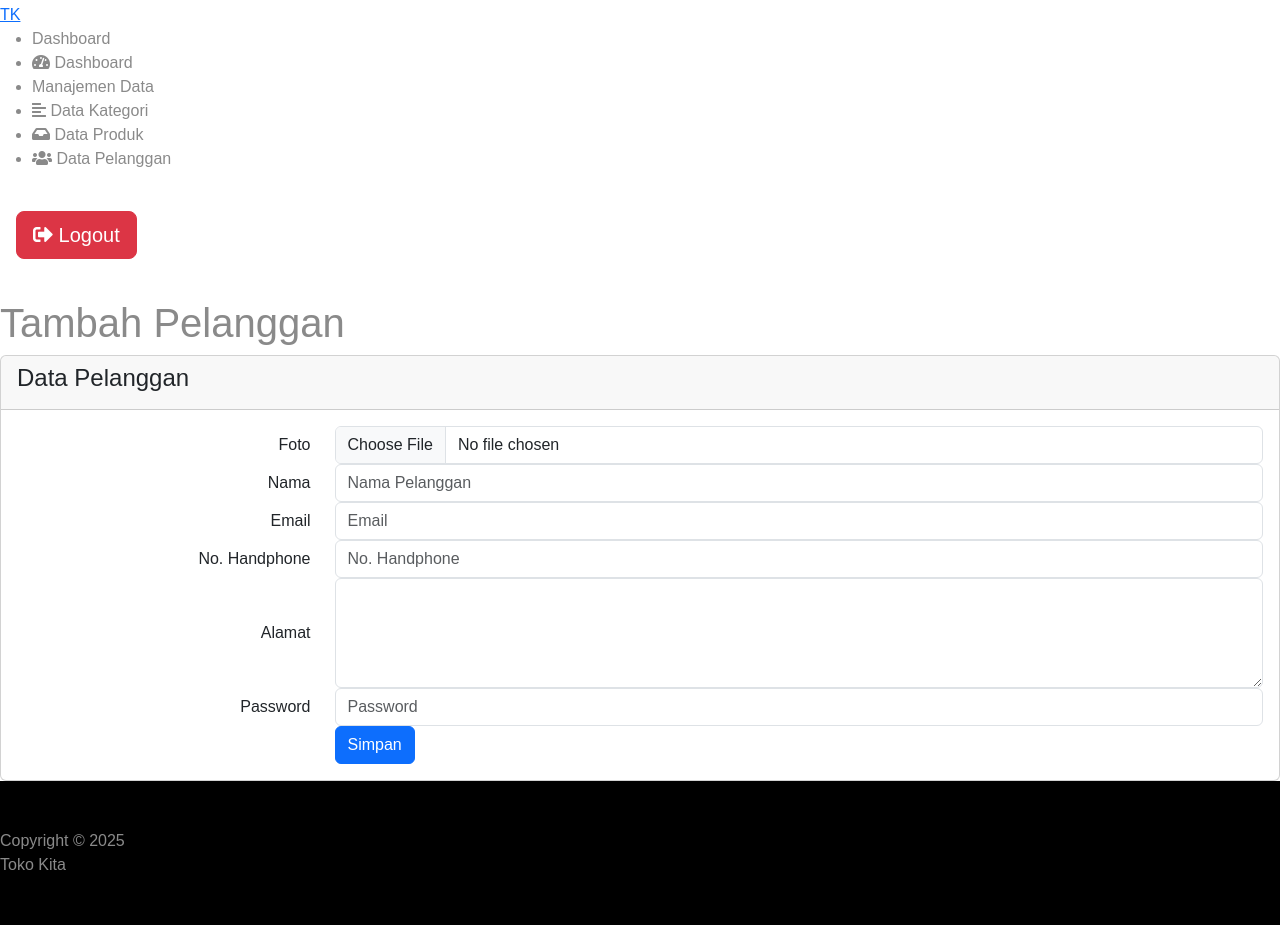
After one commit to zeddlabs/toko-kita, a PHP site: page /pelanggan/tambah.php in a window 1280 px wide. The commit adds this page. Shown: the part 377-1302 px from the top of the page. Run offline with PHP 8.4, Linux system fonts and the light colour scheme; the visitor is signed in with stand-in values (Sample User, id 1); some libraries are stand-ins or nearby versions.

Commit message:
feat: add crud customer feature

```diff
--- /dev/null
+++ b/pelanggan/tambah.php
@@ -0,0 +1,120 @@
+<?php
+include '../template/header.php';
+
+if (isset($_POST['simpan'])) {
+  $nama = htmlspecialchars(mysqli_real_escape_string($conn, $_POST['nama']));
+  $email = htmlspecialchars(mysqli_real_escape_string($conn, $_POST['email']));
+  $no_hp = htmlspecialchars(mysqli_real_escape_string($conn, $_POST['no_hp']));
+  $alamat = htmlspecialchars(mysqli_real_escape_string($conn, $_POST['alamat']));
+  $password = $_POST['password'];
+  $password = password_hash(password: $password, algo: PASSWORD_DEFAULT);
+
+  $foto = '';
+  if (!empty($_FILES['foto']['name'])) {
+    $foto = $_FILES['foto']['name']; // image.user.png
+    $foto_tmp = $_FILES['foto']['tmp_name'];
+
+    $ext_foto = explode('.', $foto);
+
+    $nama_foto = uniqid() . '_' . time() . '.' . end($ext_foto);
+
+    move_uploaded_file($foto_tmp, '../uploads/' . $nama_foto);
+  }
+
+  $query_user = "INSERT INTO users (nama, email, password, role, foto) VALUES ('$nama', '$email', '$password', 'pelanggan', '$nama_foto')";
+
+  $result = mysqli_query($conn, $query_user);
+
+  $user_id = mysqli_insert_id($conn);
+  $query_pelanggan = "INSERT INTO pelanggan (nama, alamat, no_hp, user_id) VALUES ('$nama', '$alamat', '$no_hp', '$user_id')";
+  $result = mysqli_query($conn, $query_pelanggan);
+
+  if ($result) {
+    echo "<script>alert('Data berhasil disimpan!'); window.location.href = '/pelanggan/index.php';</script>";
+  } else {
+    echo "<script>alert('Data gagal disimpan!'); window.location.href = '/pelanggan/index.php';</script>";
+  }
+}
+?>
+
+<!-- Main Content -->
+<div class="main-content">
+  <section class="section">
+    <div class="section-header">
+      <h1>Tambah Pelanggan</h1>
+    </div>
+
+    <div class="section-body">
+      <div class="row">
+        <div class="col-12">
+          <div class="card">
+            <div class="card-header">
+              <h4>Data Pelanggan</h4>
+            </div>
+            <div class="card-body">
+              <form action="" method="post" enctype="multipart/form-data">
+                <div class="row align-items-center form-group">
+                  <div class="col-md-3 d-flex justify-content-end">
+                    <label>Foto</label>
+                  </div>
+                  <div class="col-md-9">
+                    <input type="file" class="form-control" name="foto" accept="image/jpg, image/jpeg, image/png">
+                  </div>
+                </div>
+                <div class="row align-items-center form-group">
+                  <div class="col-md-3 d-flex justify-content-end">
+                    <label>Nama</label>
+                  </div>
+                  <div class="col-md-9">
+                    <input type="text" class="form-control" placeholder="Nama Pelanggan" name="nama" required>
+                  </div>
+                </div>
+                <div class="row align-items-center form-group">
+                  <div class="col-md-3 d-flex justify-content-end">
+                    <label>Email</label>
+                  </div>
+                  <div class="col-md-9">
+                    <input type="email" class="form-control" placeholder="Email" name="email" required>
+                  </div>
+                </div>
+                <div class="row align-items-center form-group">
+                  <div class="col-md-3 d-flex justify-content-end">
+                    <label>No. Handphone</label>
+                  </div>
+                  <div class="col-md-9">
+                    <input type="text" class="form-control" placeholder="No. Handphone" name="no_hp" required>
+                  </div>
+                </div>
+                <div class="row align-items-center form-group">
+                  <div class="col-md-3 d-flex justify-content-end">
+                    <label>Alamat</label>
+                  </div>
+                  <div class="col-md-9">
+                    <textarea name="alamat" id="alamat" class="form-control" rows="4" required></textarea>
+                  </div>
+                </div>
+                <div class="row align-items-center form-group">
+                  <div class="col-md-3 d-flex justify-content-end">
+                    <label>Password</label>
+                  </div>
+                  <div class="col-md-9">
+                    <input type="password" class="form-control" placeholder="Password" name="password" required>
+                  </div>
+                </div>
+
+                <div class="row">
+                  <div class="col-md-3"></div>
+                  <div class="col-md-9">
+                    <input type="submit" class="btn btn-primary" value="Simpan" name="simpan">
+                  </div>
+                </div>
+              </form>
+            </div>
+          </div>
+        </div>
+      </div>
+    </div>
+  </section>
+</div>
+
+<?php include '../template/footer.php'; ?>
--- a/template/header.php
+++ b/template/header.php
@@ -87,8 +87,11 @@ $url = explode("/", $_SERVER['REQUEST_URI']);
                   class="fa fa-align-left"></i>
                 <span>Data Kategori</span></a></li>
             <li class="<?= ($url[1] == 'produk') ? 'active' : '' ?>"><a class="nav-link" href="/produk/index.php"><i
-                  class="fa fa-align-left"></i>
+                  class="fa fa-inbox"></i>
                 <span>Data Produk</span></a></li>
+            <li class="<?= ($url[1] == 'pelanggan') ? 'active' : '' ?>"><a class="nav-link"
+                href="/pelanggan/index.php"><i class="fa fa-users"></i></i>
+                <span>Data Pelanggan</span></a></li>
           </ul>
 
           <div class="mt-4 mb-4 p-3 hide-sidebar-mini">
```
Also changed, not shown: admin/index.php (+27 -28 lines), pelanggan/edit.php (added, +150 -0 lines), pelanggan/hapus.php (added, +19 -0 lines), pelanggan/index.php (added, +79 -0 lines).
